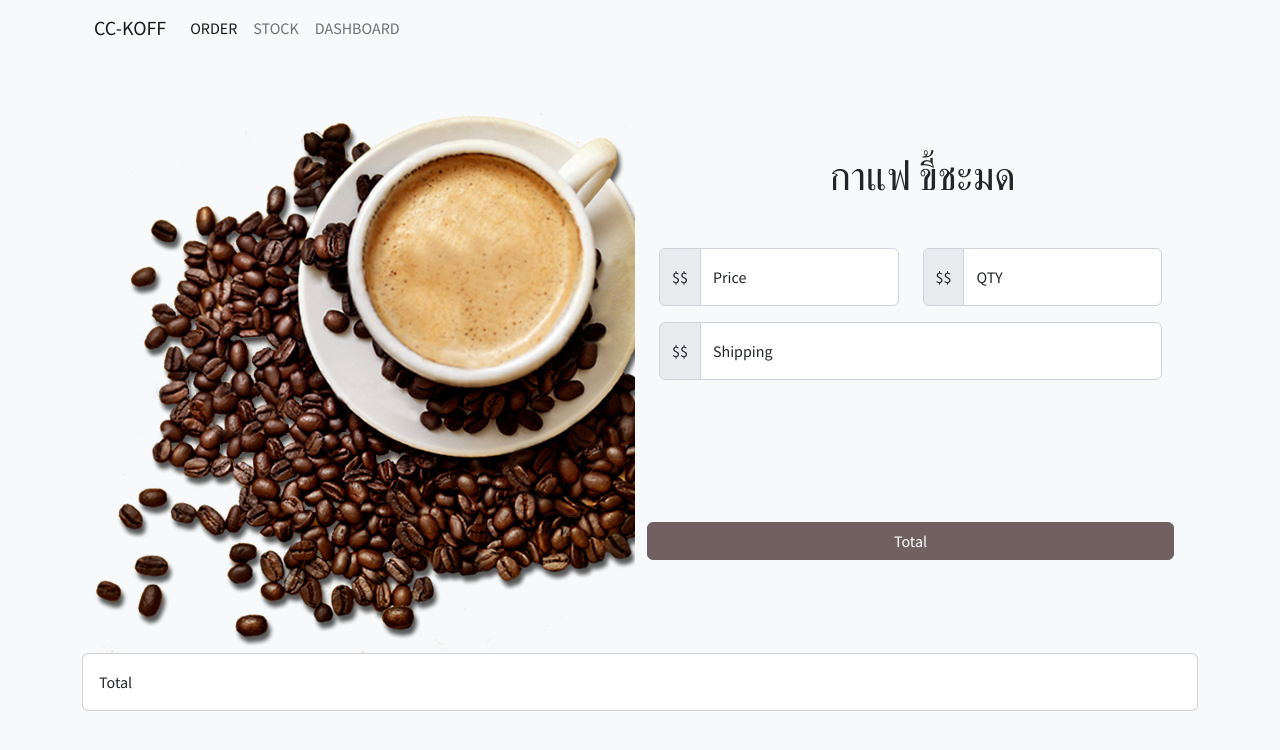
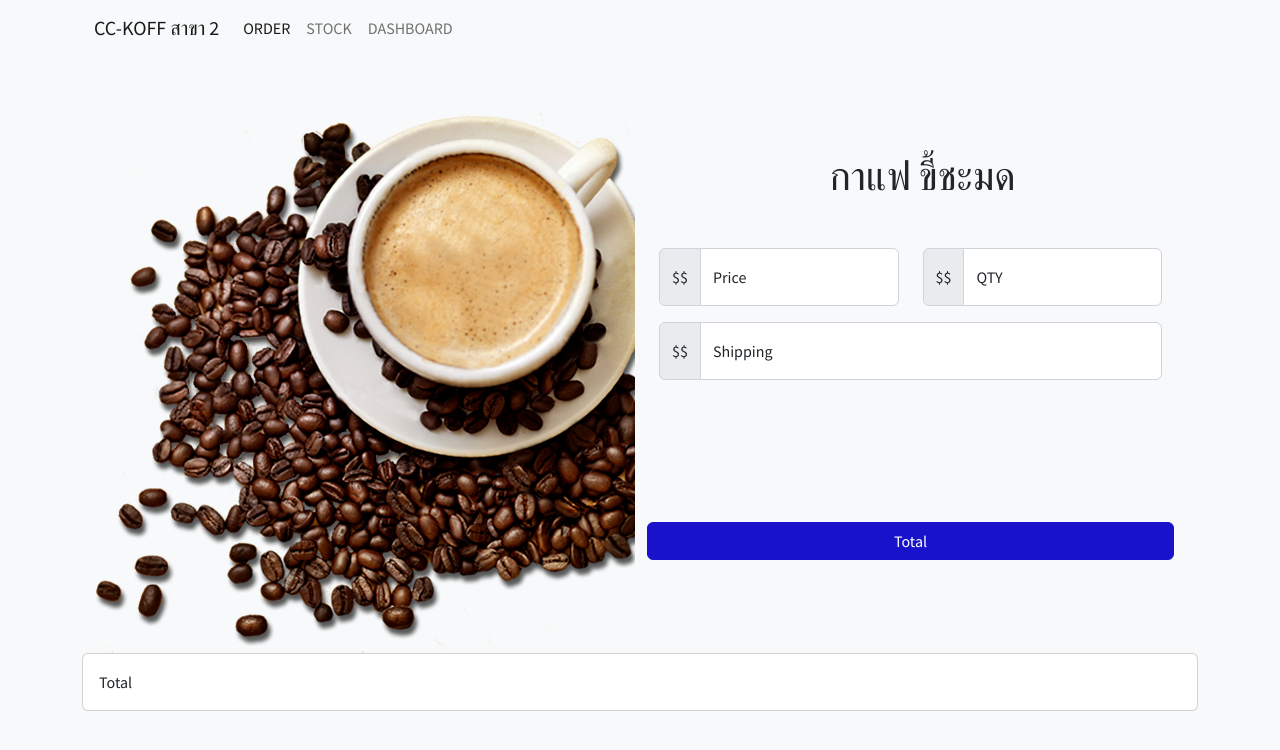
Before and after one commit to issarapong/kkoff, a website built with webpack: page src/template/index.html in a window 1280 px wide. Built offline with nearby package versions, Linux system fonts and the light colour scheme.

Commit message:
ทดสอบ hot reload โดยไม่ต้อง build ไหม่

```diff
--- a/src/index.scss
+++ b/src/index.scss
@@ -1,5 +1,5 @@
 
-$primary: rgb(112, 96, 96);
+$primary: rgb(24, 18, 202);
 
 @import url('https://fonts.googleapis.com/css2?family=Source+Sans+Pro:ital,wght@0,200;0,300;0,400;0,600;0,700;0,900;1,200;1,300;1,400;1,600;1,700;1,900&display=swap');
 @import '~bootstrap/scss/bootstrap';
--- a/src/template/index.html
+++ b/src/template/index.html
@@ -21,7 +21,7 @@
     <!--Nav-->
     <nav class="navbar navbar-expand-lg bg-body-tertiary">
         <div class="container-fluid">
-            <a class="navbar-brand" href="#">CC-KOFF</a>
+            <a class="navbar-brand" href="#">CC-KOFF สาขา 2</a>
             <button class="navbar-toggler" type="button" data-bs-toggle="collapse" data-bs-target="#navbarNav"
                 aria-controls="navbarNav" aria-expanded="false" aria-label="Toggle navigation">
                 <span class="navbar-toggler-icon"></span>
@@ -56,7 +56,7 @@
                 <form class="row">
                     <!-- add input group https://getbootstrap.com/docs/5.3/forms/floating-labels/#input-groups -->
                     <!--FORM ROW 1-->
-                  <div class ="row mb-1">
+                    <div class="row mb-1">
                         <div class="col">
                             <div class="input-group mb-3">
                                 <span class="input-group-text">$$</span>
@@ -103,8 +103,8 @@
         </div>
     </main>
     <!--Total #3-->
-<div class ="card">
-    <div class="card-body" id = "result">Total</div>
+    <div class="card">
+        <div class="card-body" id="result">Total</div>
     </div>
     <!--<script src="/dist/bundle.js"></script> -->
 </body>
```
Also changed, not shown: package.json (+4 -3 lines), README.md, dist/images/13af7bc1db77860bbbb4.png (deleted), dist/index.html (deleted), dist/vendor.3136712430357f79ae40.js.LICENSE.txt (deleted), 3 other files. Lines whose indentation alone changed are shown as unchanged.
